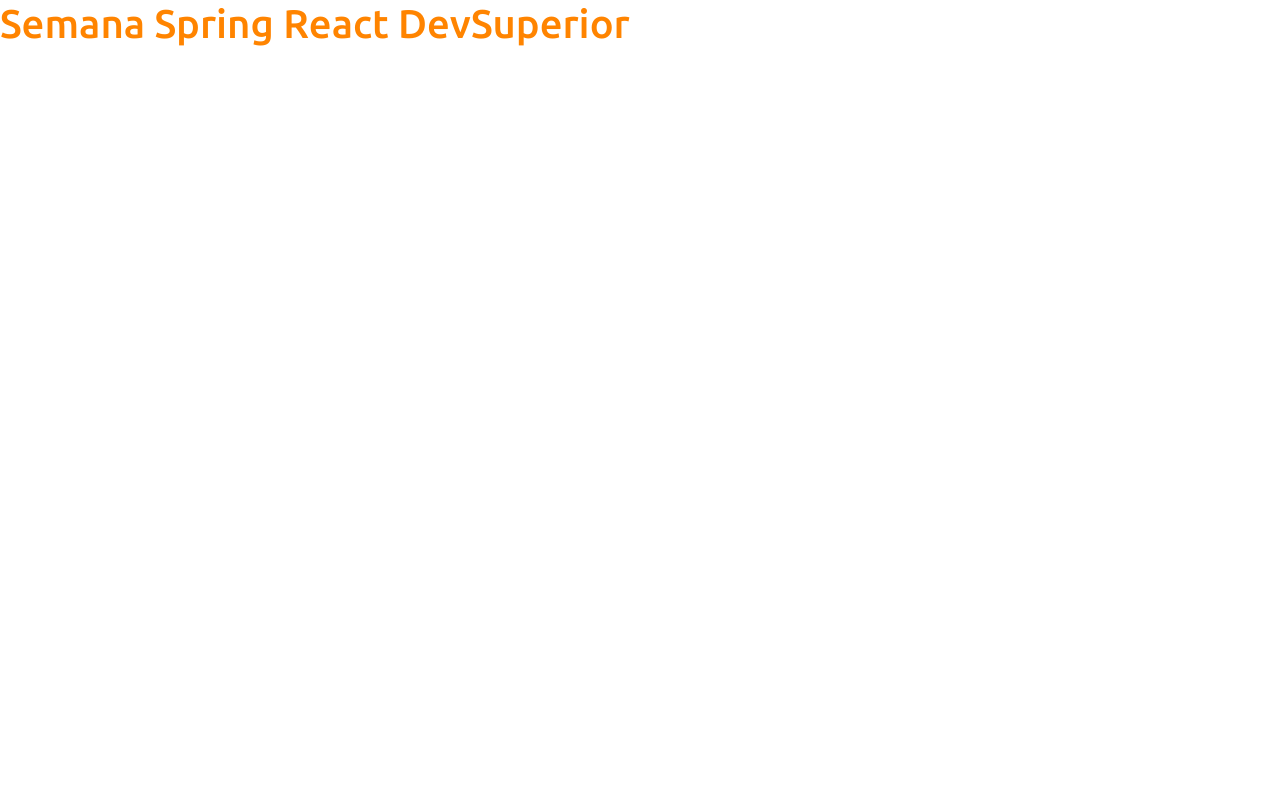
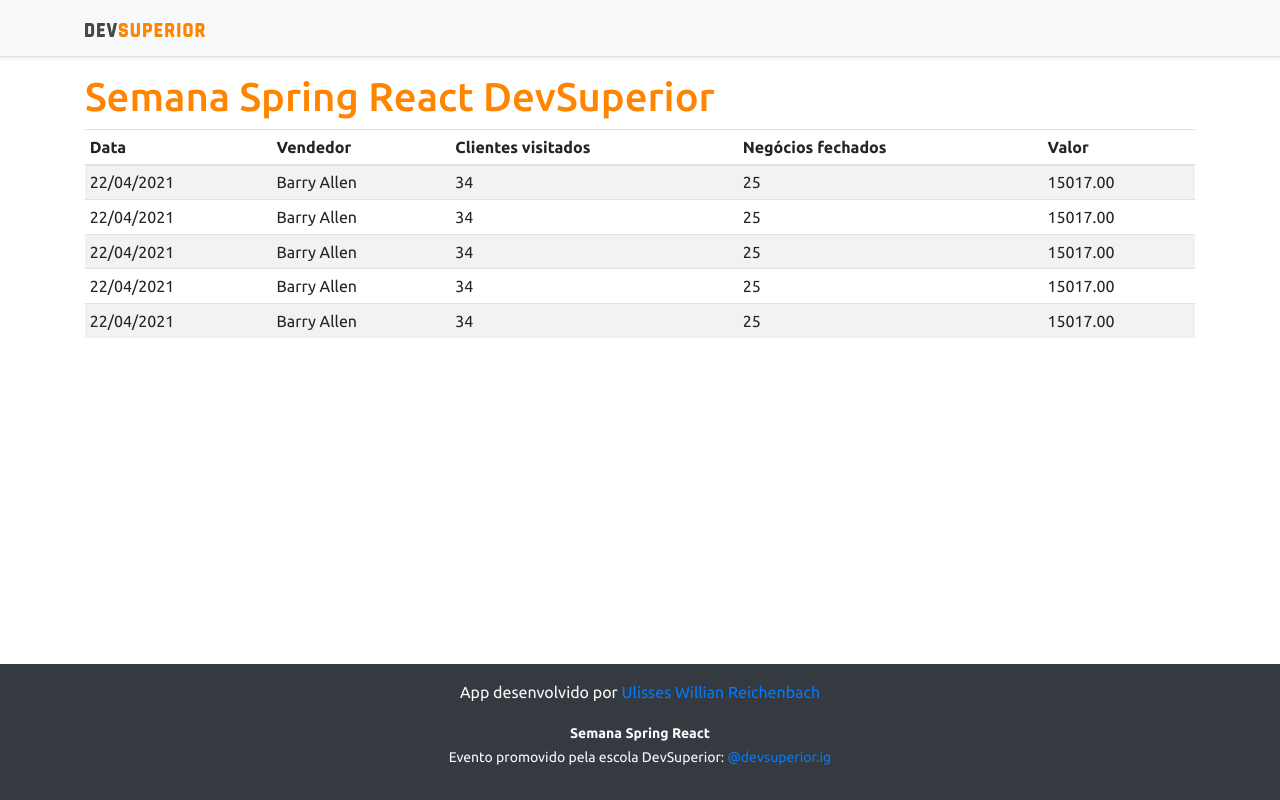
Before and after one commit to uliwill/dsvendas-sds3, a React (Create React App) app in the folder frontend/: page / in a window 1280 px wide. Built offline with nearby package versions, Linux system fonts and the light colour scheme.

Commit message:
Basic static components

```diff
--- a/frontend/src/App.tsx
+++ b/frontend/src/App.tsx
@@ -1,10 +1,18 @@
 import React from "react";
+import NavBar from "components/NavBar";
+import Footer from "components/Footer";
+import DataTable from "components/DataTable";
 
 function App() {
   return (
-    <div>
-      <h1 className="text-primary">Semana Spring React DevSuperior</h1>
-    </div>
+    <>
+      <NavBar />
+      <div className="container">
+        <h1 className="text-primary">Semana Spring React DevSuperior</h1>
+        <DataTable />
+      </div>
+      <Footer />
+    </>
   );
 }
 
--- /dev/null
+++ b/frontend/src/components/DataTable/index.tsx
@@ -0,0 +1,58 @@
+import React from "react";
+
+function DataTable() {
+  return (
+    <div className="table-responsive">
+      <table className="table table-striped table-sm">
+        <thead>
+          <tr>
+            <th>Data</th>
+            <th>Vendedor</th>
+            <th>Clientes visitados</th>
+            <th>Negócios fechados</th>
+            <th>Valor</th>
+          </tr>
+        </thead>
+        <tbody>
+          <tr>
+            <td>22/04/2021</td>
+            <td>Barry Allen</td>
+            <td>34</td>
+            <td>25</td>
+            <td>15017.00</td>
+          </tr>
+          <tr>
+            <td>22/04/2021</td>
+            <td>Barry Allen</td>
+            <td>34</td>
+            <td>25</td>
+            <td>15017.00</td>
+          </tr>
+          <tr>
+            <td>22/04/2021</td>
+            <td>Barry Allen</td>
+            <td>34</td>
+            <td>25</td>
+            <td>15017.00</td>
+          </tr>
+          <tr>
+            <td>22/04/2021</td>
+            <td>Barry Allen</td>
+            <td>34</td>
+            <td>25</td>
+            <td>15017.00</td>
+          </tr>
+          <tr>
+            <td>22/04/2021</td>
+            <td>Barry Allen</td>
+            <td>34</td>
+            <td>25</td>
+            <td>15017.00</td>
+          </tr>
+        </tbody>
+      </table>
+    </div>
+  );
+}
+
+export default DataTable;
--- /dev/null
+++ b/frontend/src/components/Footer/index.tsx
@@ -0,0 +1,32 @@
+import React from "react";
+
+function Footer() {
+  return (
+    <footer className="footer mt-auto py-3 bg-dark">
+      <div className="container">
+        <p className="text-light">
+          App desenvolvido por{" "}
+          <a href="https://github.com/uliwill" target="_blank" rel="noreferrer">
+            Ulisses Willian Reichenbach
+          </a>
+        </p>
+        <p className="text-light">
+          <small>
+            <strong>Semana Spring React</strong>
+            <br />
+            Evento promovido pela escola DevSuperior:{" "}
+            <a
+              href="https://instagram.com/devsuperior.ig"
+              target="_blank"
+              rel="noreferrer"
+            >
+              @devsuperior.ig
+            </a>
+          </small>
+        </p>
+      </div>
+    </footer>
+  );
+}
+
+export default Footer;
--- /dev/null
+++ b/frontend/src/components/NavBar/index.tsx
@@ -0,0 +1,16 @@
+import React from "react";
+import ImgDsDark from "assets/img/ds_dark.svg";
+
+function NavBar() {
+  return (
+    <div className="d-flex flex-column flex-md-row align-items-center p-3 px-md-4 mb-3 bg-light border-bottom shadow-sm">
+      <div className="container">
+        <nav className="my-2 my-md-0 mr-md-3">
+          <img src={ImgDsDark} alt="DevSuperior" width="120" />
+        </nav>
+      </div>
+    </div>
+  );
+}
+
+export default NavBar;
```
Also changed, not shown: frontend/src/assets/img/ds_dark.svg (added).
